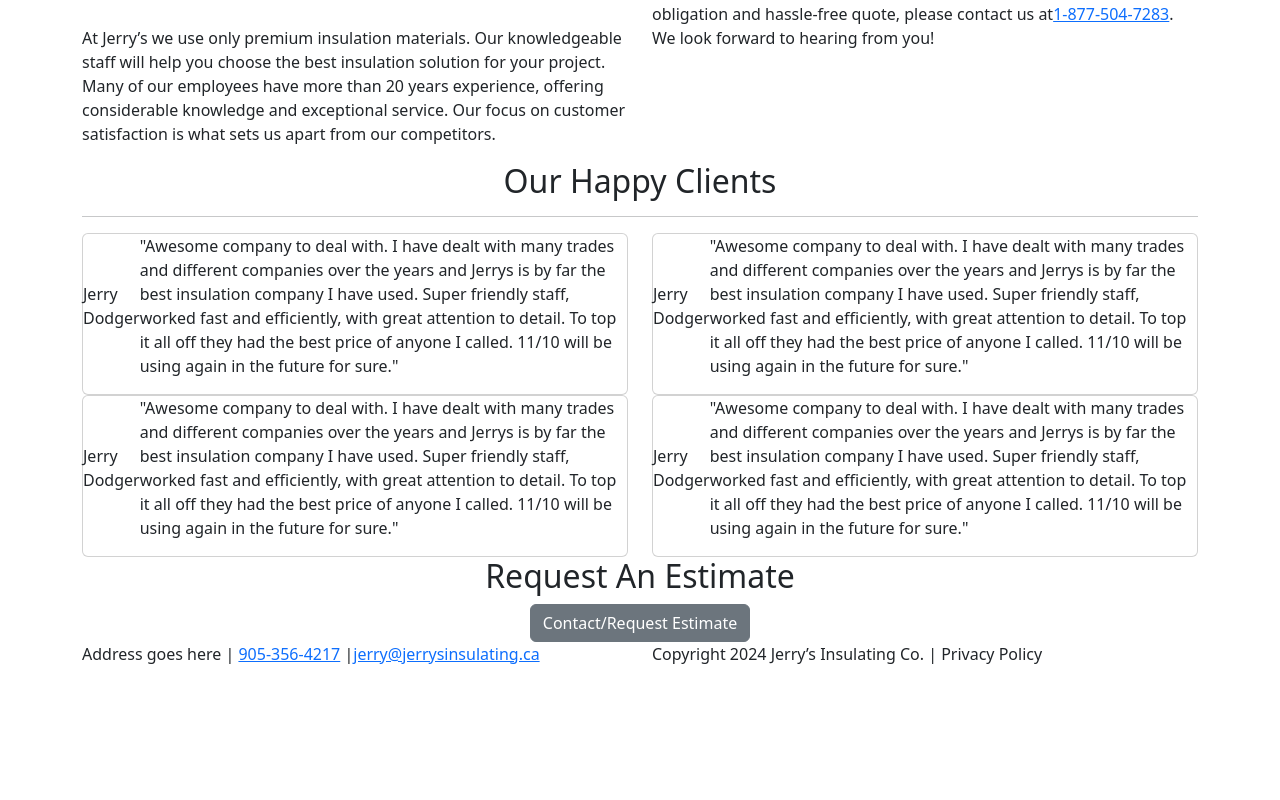
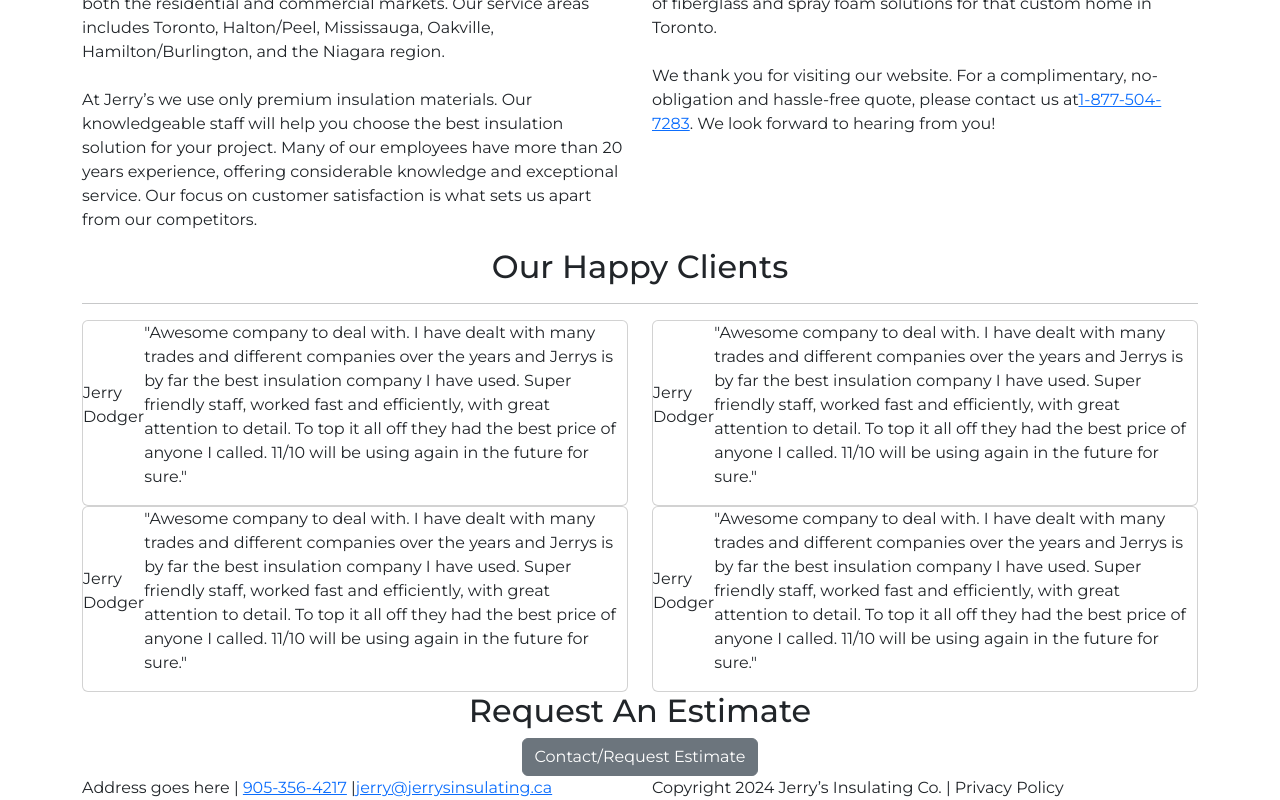
Before and after one commit to jerrysinsulating/jerrys, a Next.js app: page / in a window 1280 px wide. Shown: the part 1590-2390 px from the top of the page. Before the commit the page ends 2256 px from the top, so only its background shows below. Built offline with nearby package versions, Linux system fonts and the light colour scheme.

Commit message:
Add Montserrat font

```diff
--- a/src/pages/_app.js
+++ b/src/pages/_app.js
@@ -4,14 +4,19 @@ import "../components/Hero/hero.scss";
 import Navigation from "@/components/shared/Nav/Nav";
 import CTA from "@/components/shared/CTA/CTA";
 import Footer from "@/components/shared/Footer/Footer";
+import { Montserrat } from "next/font/google";
+
+const mont = Montserrat({ subsets: ["latin"] });
 
 export default function App({ Component, pageProps }) {
   return (
     <>
-      <Navigation />
-      <Component {...pageProps} />
-      <CTA />
-      <Footer />
+      <main className={mont.className}>
+        <Navigation />
+        <Component {...pageProps} />
+        <CTA />
+        <Footer />
+      </main>
     </>
   );
 }
```
